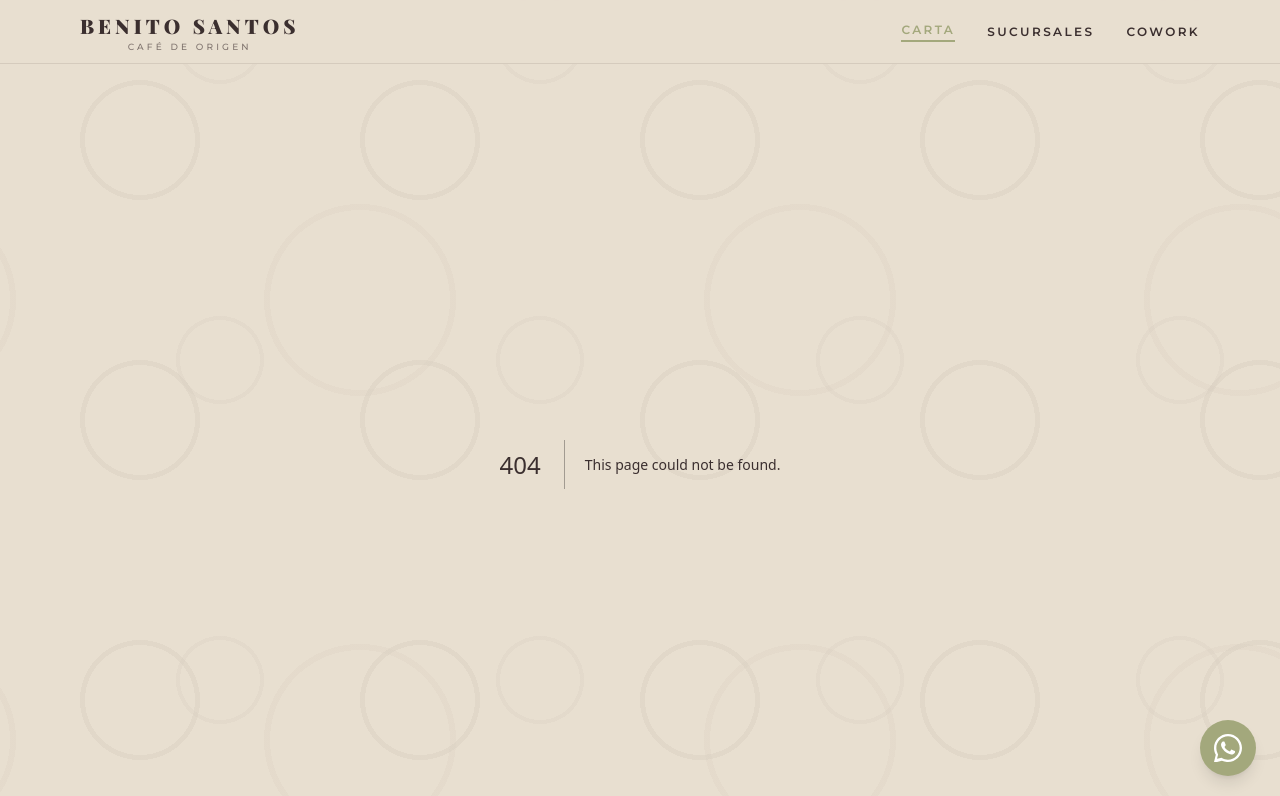
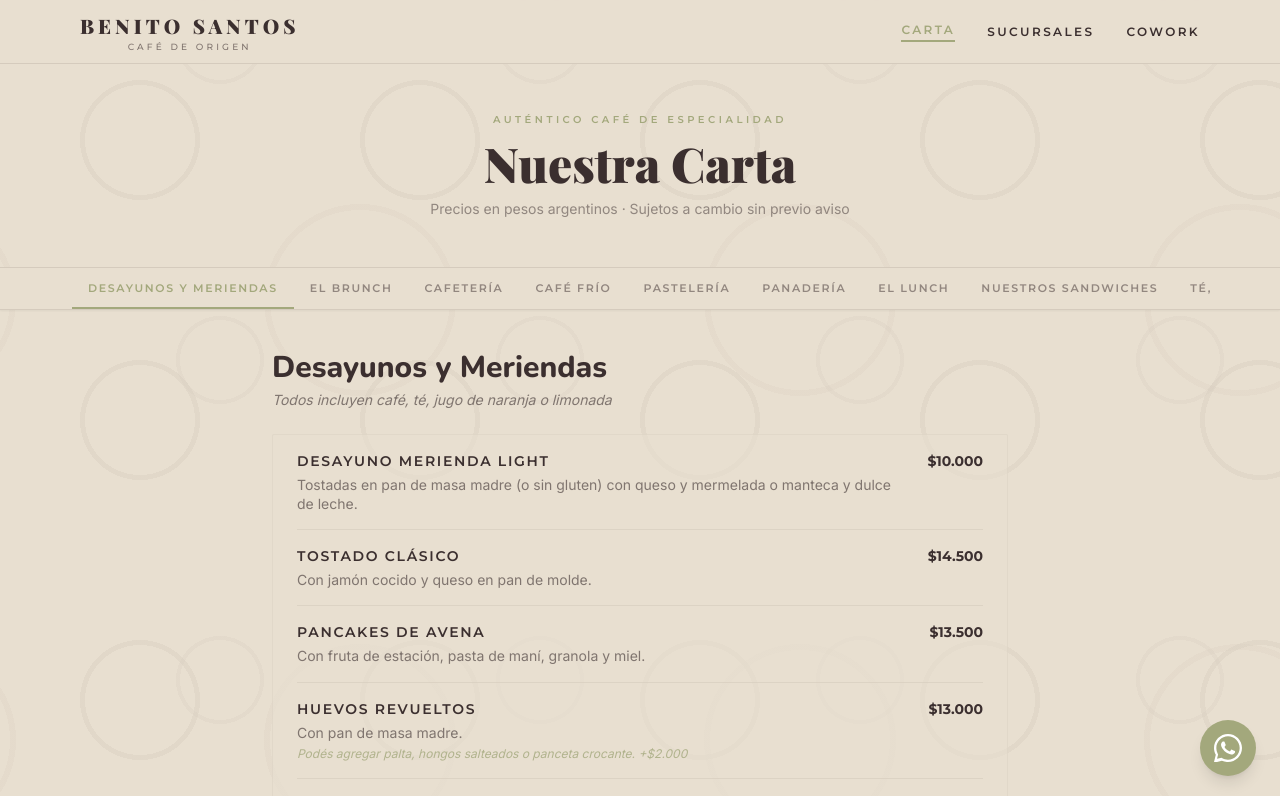
Before and after one commit to FacuFuensa/benitos-santos, a Next.js app: page /carta in a window 1280 px wide. Before the commit this address had no page. Shown: the top 796 px of the page. Built offline with nearby package versions, Linux system fonts and the light colour scheme.

Commit message:
feat: build interactive digital menu with sticky tabs and Intersection Observer

```diff
--- /dev/null
+++ b/src/app/carta/page.tsx
@@ -0,0 +1,40 @@
+import type { Metadata } from 'next'
+import { menuCategories } from '@/data/menu'
+import MenuSection from '@/components/carta/MenuSection'
+import MenuTabs from '@/components/carta/MenuTabs'
+
+export const metadata: Metadata = {
+  title: 'Carta',
+  description:
+    'Nuestra carta completa: desayunos, brunch, cafetería, pastelería, sandwiches, jugos y más. Benito Santos Café de Especialidad.',
+}
+
+export default function CartaPage() {
+  return (
+    <>
+      <div className="py-12 px-4 text-center border-b border-soft-highlight">
+        <p className="font-montserrat text-[10px] font-semibold tracking-[0.35em] uppercase text-primary mb-3">
+          Auténtico Café de Especialidad
+        </p>
+        <h1 className="font-playfair font-black text-4xl md:text-5xl text-text-dark">
+          Nuestra Carta
+        </h1>
+        <p className="font-inter text-sm text-text-dark/50 mt-3">
+          Precios en pesos argentinos · Sujetos a cambio sin previo aviso
+        </p>
+      </div>
+
+      <MenuTabs />
+
+      <div className="max-w-3xl mx-auto px-4 pb-20">
+        {menuCategories.map((category) => (
+          <MenuSection key={category.id} category={category} />
+        ))}
+
+        <p className="font-inter text-xs text-text-dark/40 text-center mt-4 italic">
+          Consultar por café filtrado · Podemos adaptar la leche a tu preferencia
+        </p>
+      </div>
+    </>
+  )
+}
--- /dev/null
+++ b/src/components/carta/MenuItemCard.tsx
@@ -0,0 +1,40 @@
+import { formatPrice } from '@/lib/utils'
+import Badge from '@/components/ui/Badge'
+import type { MenuItem } from '@/data/menu'
+
+interface MenuItemCardProps {
+  item: MenuItem
+}
+
+export default function MenuItemCard({ item }: MenuItemCardProps) {
+  return (
+    <div className="flex items-start justify-between gap-4 py-4 border-b border-soft-highlight/60 last:border-b-0">
+      <div className="flex-1 min-w-0">
+        <div className="flex flex-wrap items-center gap-2 mb-1">
+          <h4 className="font-montserrat font-semibold text-sm tracking-[0.12em] uppercase text-text-dark">
+            {item.name}
+          </h4>
+          {item.badges?.map((badge) => (
+            <Badge key={badge} type={badge} />
+          ))}
+        </div>
+
+        {item.description && (
+          <p className="font-inter text-sm text-text-dark/60 leading-snug">
+            {item.description}
+          </p>
+        )}
+
+        {item.note && (
+          <p className="font-inter text-xs text-primary/80 italic mt-1">
+            {item.note}
+          </p>
+        )}
+      </div>
+
+      <span className="font-montserrat font-bold text-sm text-text-dark flex-shrink-0">
+        {formatPrice(item.price)}
+      </span>
+    </div>
+  )
+}
--- /dev/null
+++ b/src/components/carta/MenuSection.tsx
@@ -0,0 +1,39 @@
+import MenuItemCard from './MenuItemCard'
+import type { MenuCategory } from '@/data/menu'
+
+interface MenuSectionProps {
+  category: MenuCategory
+}
+
+export default function MenuSection({ category }: MenuSectionProps) {
+  return (
+    <section id={category.id} className="scroll-mt-32 py-10">
+      <div className="mb-6">
+        <h2 className="font-nunito font-extrabold text-2xl md:text-3xl text-text-dark">
+          {category.title}
+        </h2>
+
+        {category.subtitle && (
+          <p className="font-inter text-sm text-text-dark/60 mt-1 italic">
+            {category.subtitle}
+          </p>
+        )}
+
+        {category.includesNote && (
+          <div className="inline-flex items-center gap-1.5 mt-2 bg-accent px-3 py-1 rounded-full">
+            <span className="text-xs">✓</span>
+            <span className="font-montserrat font-bold text-xs tracking-wider text-text-dark uppercase">
+              {category.includesNote}
+            </span>
+          </div>
+        )}
+      </div>
+
+      <div className="bg-background/60 rounded-sm border border-soft-highlight/40 px-4 md:px-6">
+        {category.items.map((item) => (
+          <MenuItemCard key={item.name} item={item} />
+        ))}
+      </div>
+    </section>
+  )
+}
--- /dev/null
+++ b/src/components/carta/MenuTabs.tsx
@@ -0,0 +1,73 @@
+'use client'
+
+import { useEffect, useState } from 'react'
+import { motion } from 'framer-motion'
+import { menuCategories } from '@/data/menu'
+
+const NAVBAR_H = 64
+const TABS_H = 48
+const SCROLL_OFFSET = NAVBAR_H + TABS_H + 16
+
+export default function MenuTabs() {
+  const [activeId, setActiveId] = useState(menuCategories[0].id)
+
+  useEffect(() => {
+    const observers: IntersectionObserver[] = []
+
+    menuCategories.forEach(({ id }) => {
+      const el = document.getElementById(id)
+      if (!el) return
+
+      const observer = new IntersectionObserver(
+        ([entry]) => {
+          if (entry.isIntersecting) setActiveId(id)
+        },
+        {
+          rootMargin: `-${SCROLL_OFFSET}px 0px -55% 0px`,
+          threshold: 0,
+        }
+      )
+      observer.observe(el)
+      observers.push(observer)
+    })
+
+    return () => observers.forEach((o) => o.disconnect())
+  }, [])
+
+  const scrollToSection = (id: string) => {
+    const el = document.getElementById(id)
+    if (!el) return
+    const top = el.getBoundingClientRect().top + window.scrollY - SCROLL_OFFSET
+    window.scrollTo({ top, behavior: 'smooth' })
+  }
+
+  return (
+    <div className="sticky top-16 z-30 bg-background/95 backdrop-blur-sm border-b border-soft-highlight shadow-sm">
+      <div
+        className="flex overflow-x-auto scrollbar-hide max-w-6xl mx-auto px-2"
+        style={{ scrollbarWidth: 'none' }}
+      >
+        {menuCategories.map(({ id, title }) => (
+          <button
+            key={id}
+            onClick={() => scrollToSection(id)}
+            className={`relative flex-shrink-0 px-4 py-3 font-montserrat text-[11px] font-semibold tracking-[0.15em] uppercase whitespace-nowrap transition-colors ${
+              activeId === id
+                ? 'text-primary'
+                : 'text-text-dark/50 hover:text-text-dark'
+            }`}
+          >
+            {title}
+            {activeId === id && (
+              <motion.div
+                layoutId="tab-underline"
+                className="absolute bottom-0 left-0 right-0 h-0.5 bg-primary"
+                transition={{ type: 'spring', stiffness: 400, damping: 30 }}
+              />
+            )}
+          </button>
+        ))}
+      </div>
+    </div>
+  )
+}
```
